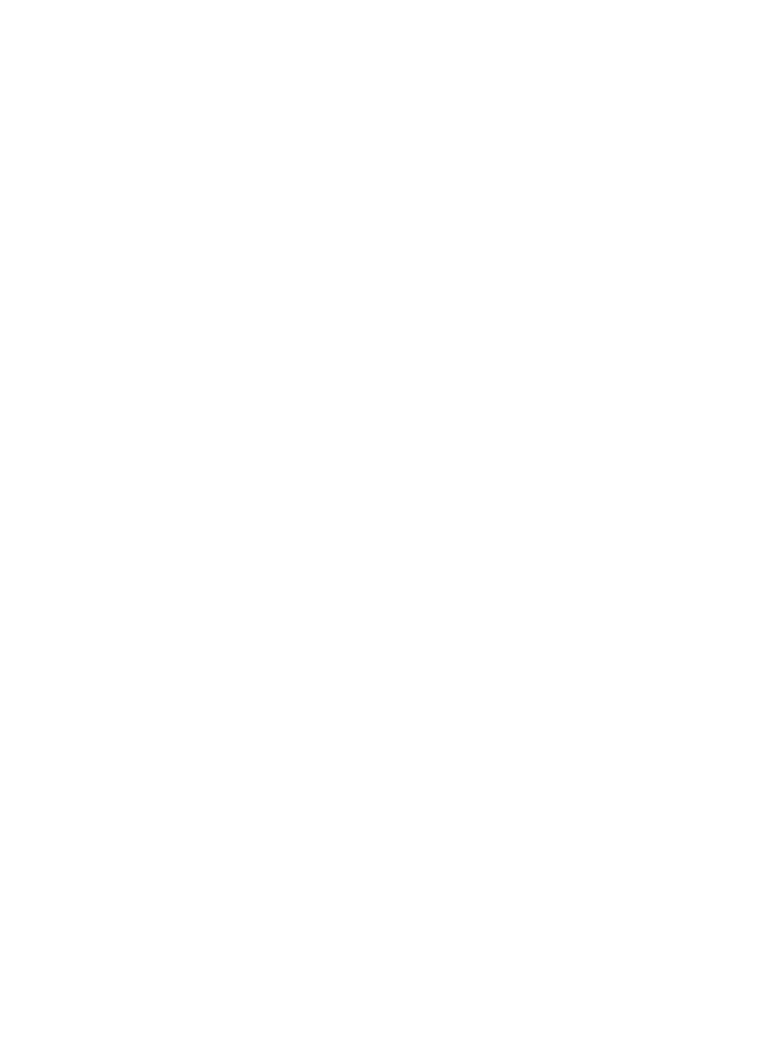
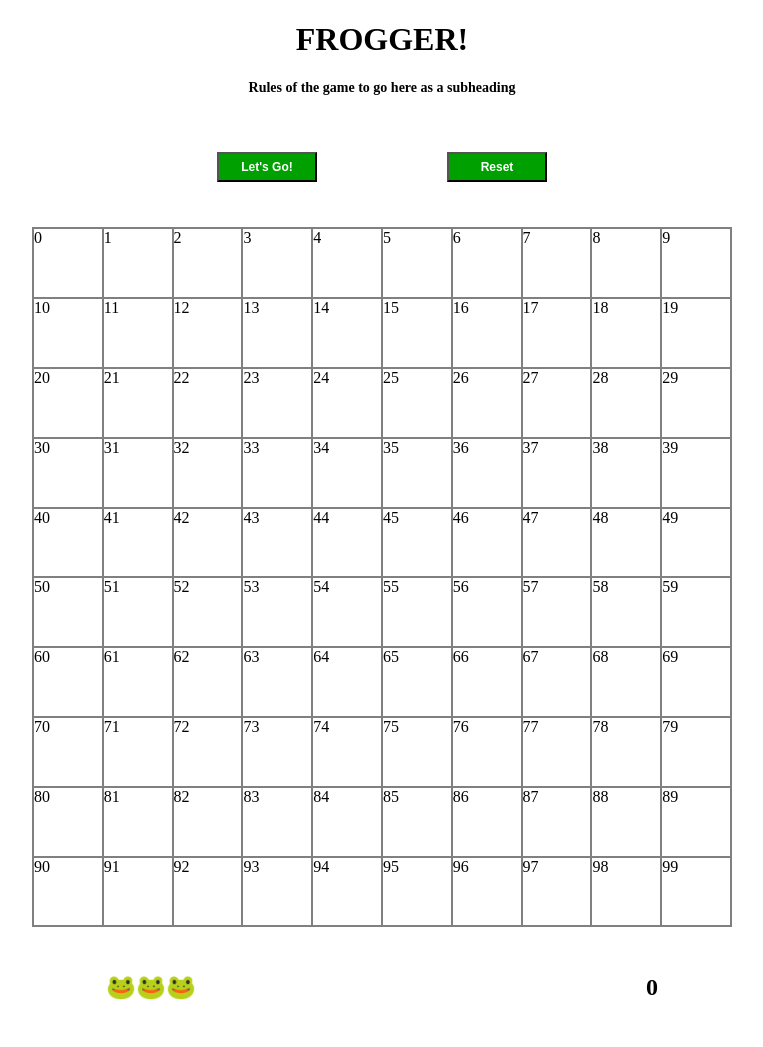
Before and after one commit to CatherineBrett/SEB-Project-1, a plain HTML site: page index.html in a window 1280 px wide. Shown: the whole page, without its empty margins (258-1021 px from the left). Before the commit the page ends 800 px from the top, so only its background shows below. Drawn offline with Linux system fonts and the light colour scheme.

Commit message:
Adds basic layout, temporary styling, and grid with numbered cells for reference purposes.

```diff
--- a/index.html
+++ b/index.html
@@ -7,5 +7,20 @@
     <link rel="stylesheet" href="./styles/main.css" />
     <script defer src="./scripts/app.js"></script>
   </head>
-  <body></body>
+  <body>
+    <h1>FROGGER!</h1>
+    <h2>Rules of the game to go here as a subheading</h2>
+    <div class="controls-wrapper">
+      <button id="start">Let's Go!</button>
+      <button id="reset">Reset</button>
+    </div>
+    <div class="game-grid-wrapper">
+      <div class="game-grid"></div>
+    </div>
+
+    <div class="controls-wrapper current-game-info">
+      <p id="lives-remaining">🐸🐸🐸</p>
+      <p id="score">0</p>
+    </div>
+  </body>
 </html>
--- a/scripts/app.js
+++ b/scripts/app.js
@@ -1 +1,15 @@
-console.log("Hello world!");
+const gameGrid = document.querySelector(".game-grid");
+const width = 10;
+const numberOfCells = width * width;
+const gridCells = [];
+
+function makeGrid() {
+  for (let i = 0; i < numberOfCells; i++) {
+    const gridCell = document.createElement("div");
+    gridCell.innerText = i;
+    gameGrid.appendChild(gridCell);
+    gridCells.push(gridCell);
+  }
+}
+
+makeGrid();
--- a/styles/main.css
+++ b/styles/main.css
@@ -1,3 +1,63 @@
 * {
   box-sizing: border-box;
 }
+
+body {
+  height: 100vh;
+  margin: 0;
+}
+
+h1,
+h2 {
+  text-align: center;
+}
+
+h2 {
+  font-size: 14px;
+}
+
+.controls-wrapper {
+  height: 15vh;
+  display: flex;
+  justify-content: center;
+  align-items: center;
+  gap: 130px;
+}
+
+button {
+  width: 100px;
+  height: 30px;
+  padding: 10px, 0;
+  font-size: 12px;
+  font-weight: 600;
+  background-color: rgb(0, 160, 0);
+  color: rgb(255, 255, 255);
+}
+
+.game-grid-wrapper {
+  display: flex;
+  justify-content: center;
+}
+
+.game-grid {
+  display: flex;
+  flex-wrap: wrap;
+  align-items: center;
+  justify-content: center;
+  height: 700px;
+  width: 700px;
+  border: 1px solid grey;
+}
+
+.game-grid div {
+  border: 1px solid grey;
+  flex-grow: 1;
+  height: 10%;
+  width: 10%;
+}
+
+.current-game-info {
+  gap: 450px;
+  font-size: 24px;
+  font-weight: bold;
+}
```
